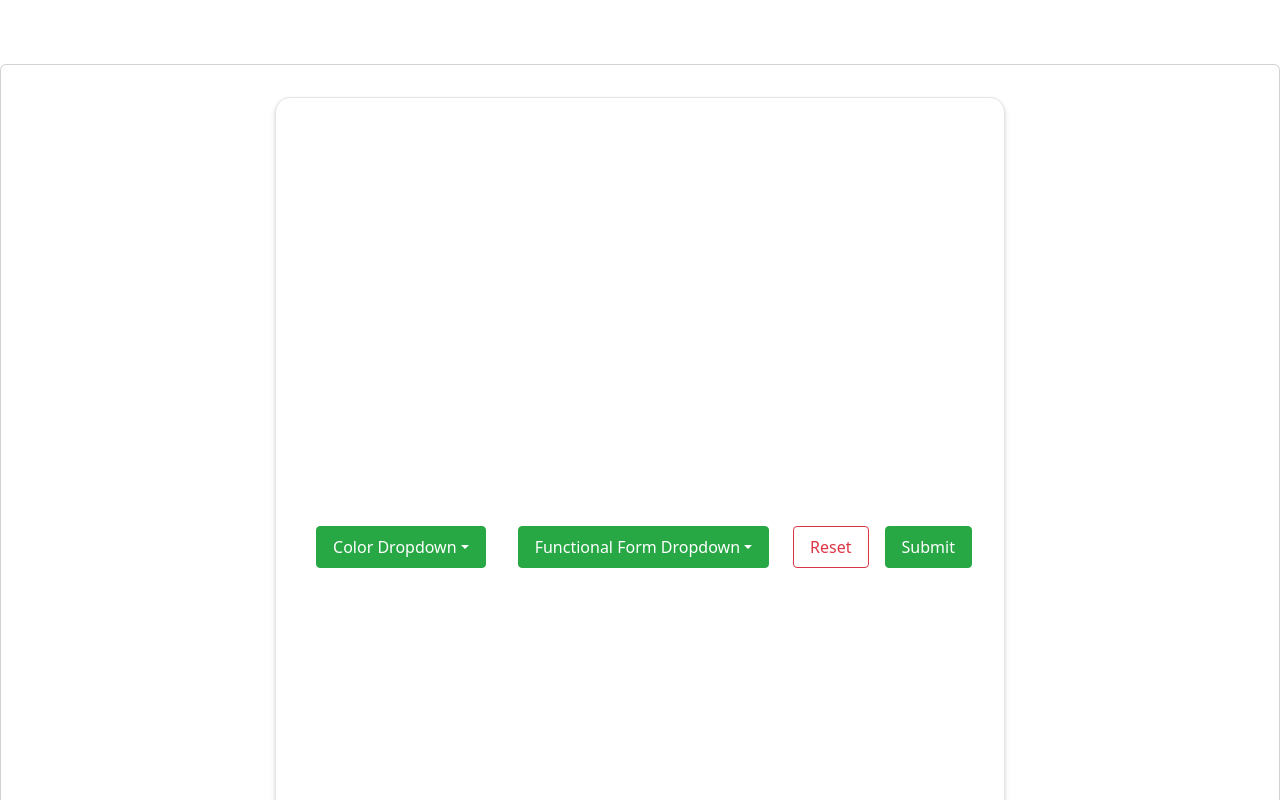
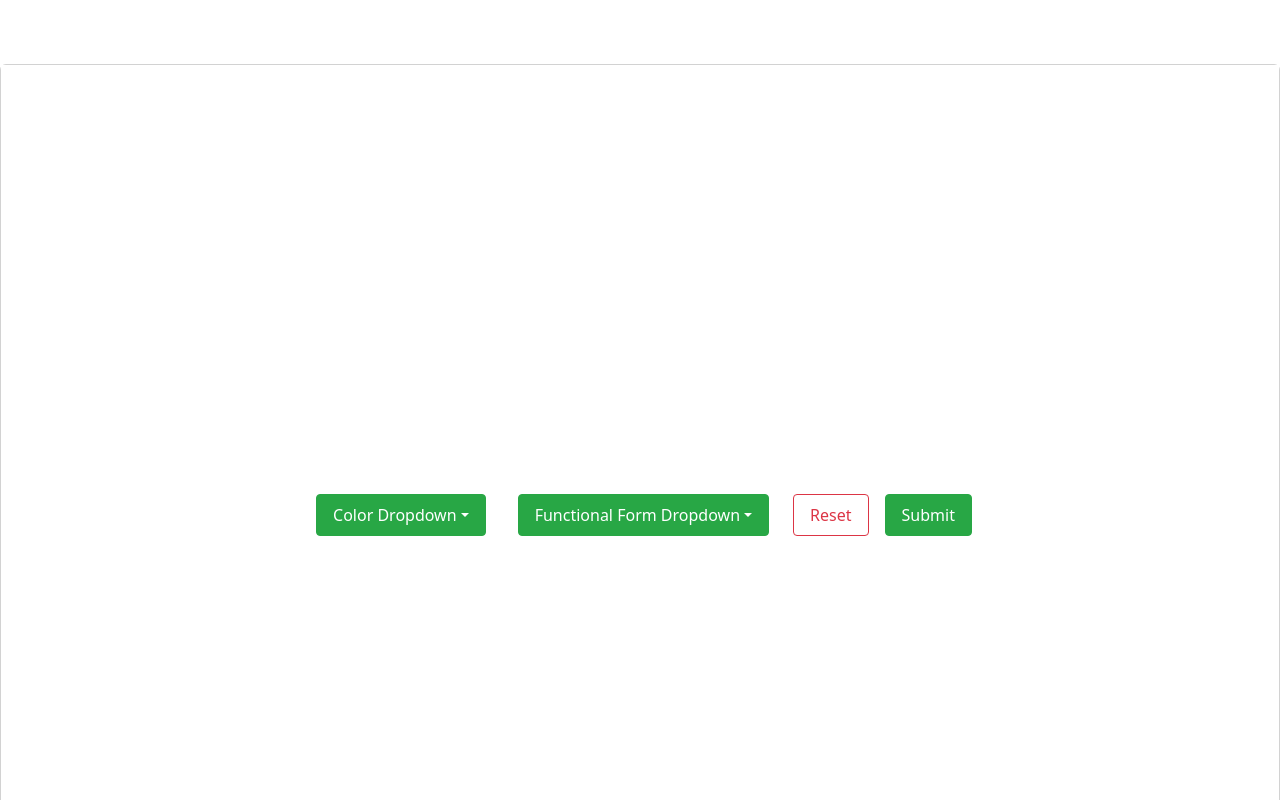
Before and after one commit to Geez-l/sponge-database, a Next.js app: page / in a window 1280 px wide. Shown: the top 800 px of the page. Built offline with nearby package versions, Linux system fonts and the light colour scheme.

Commit message:
Update home.css

```diff
--- a/src/app/css/home.css
+++ b/src/app/css/home.css
@@ -31,13 +31,7 @@
     justify-content: center;
     min-height: 900px;
     flex-direction: row;
-    border-radius: 15px;
-    box-shadow: 0 4px 6px rgba(0, 0, 0, 0.1), 0 1px 3px rgba(0, 0, 0, 0.08);
-    border: 1px solid #e1e5e9;
-    margin: 2rem;
-    max-width: 1200px;
-    margin-left: auto;
-    margin-right: auto;
+
 }
 
 .dropdown {
```
